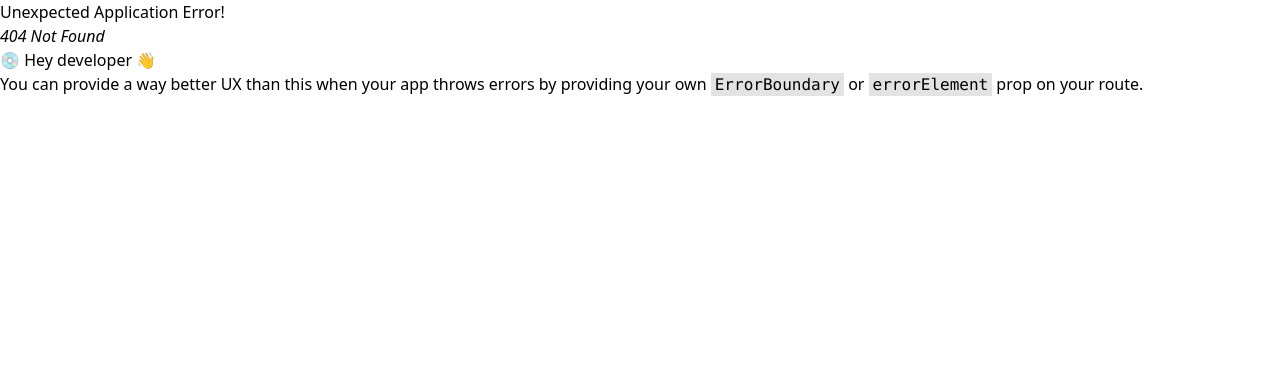
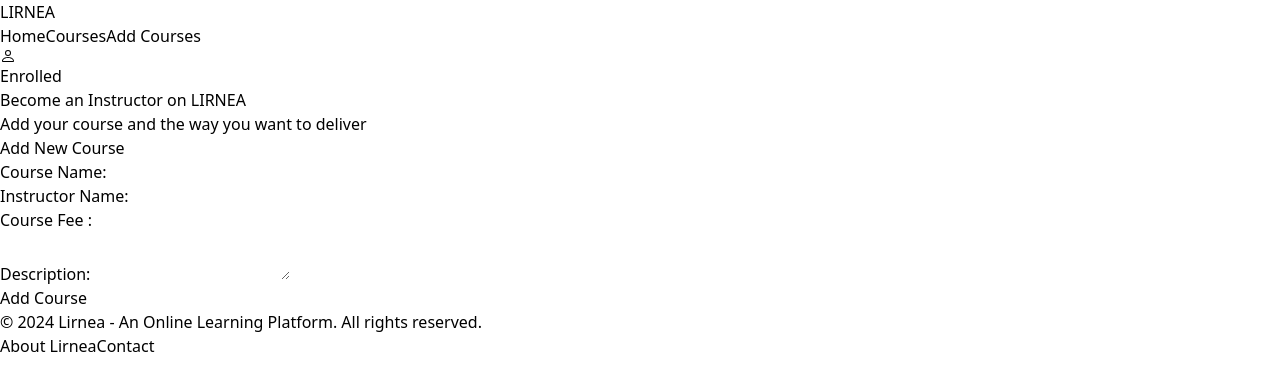
Before and after one commit to bekii7/react-online-learning-lirnea-, a React (Vite) app: page /AddCourses in a window 1280 px wide. Before the commit this address had no page. Shown: the top 390 px of the page. Built offline with nearby package versions, Linux system fonts and the light colour scheme.

Commit message:
everything before the login

```diff
--- a/src/App.css
+++ b/src/App.css
@@ -0,0 +1,4 @@
+textarea::-webkit-scrollbar {
+  width: 0; /* Hide scrollbar width */
+  height: 0; /* Hide scrollbar height */
+}
--- a/src/App.jsx
+++ b/src/App.jsx
@@ -5,6 +5,7 @@ import MainLayout from './layouts/MainLayOuts'
 import CoursesPage from './pages/CoursesPage'
 import CourseConfirm from './components/CourseConfirm'
 import Signin from './pages/Signin.'
+import AddCoursePage from './pages/AddCoursePage'
 
 function App() {
   const router = createBrowserRouter(
@@ -13,6 +14,7 @@ function App() {
           <Route index element={<HomePage />}/>
           <Route path ='/courses' element={<CoursesPage />}/>
           <Route path ='/signin' element={<Signin />}/>
+          <Route path ='/AddCourses' element={<AddCoursePage />}/>
         </Route>
       )
     )
--- a/src/assets/courses.json
+++ b/src/assets/courses.json
@@ -4,23 +4,32 @@
       "Name": "Introduction to Web Development",
       "Dis": "Learn the fundamentals of building websites.",
       "instructor": "Bereket Dereje",
-      "fee": "12.99"
+      "fee": "12.99",
+      "id": "a38c"
     },
     {
       "Name": "Data Science Essentials",
       "Dis": "Explore the world of data science and analytics.",
       "instructor": "chanyalew belacher",
-      "fee": "10.99"
+      "fee": "10.99",
+      "id": "aad6"
     },
     {
       "Name": "Digital Marketing Fundamentals",
       "Dis": "Learn key strategies for online marketing.",
       "instructor": "Yeabsira Bisrat",
-      "fee": "8.99"
+      "fee": "8.99",
+      "id": "aa59"
+    },
+    {
+      "id": "a1e5",
+      "Name": "intro to web dev",
+      "Dis": "introduction to web dev with beki",
+      "instructor": "bereket dereje",
+      "fee": "12"
     }
   ],
   "accounts": [
-    {},
     {
       "id": "c36d",
       "fName": "bereket",
--- /dev/null
+++ b/src/components/AddCourse.jsx
@@ -0,0 +1,69 @@
+import React, { useEffect } from 'react'
+import '../App.css'
+import { useState } from 'react'
+
+const AddCourse = () => {
+  const [name,setName] = useState('')
+  const [instructor,setInstructor] = useState('')
+  const [fee,setFee] = useState('')
+  const [dis,setDis] = useState('')
+
+  const newCourse = {
+    Name: name,
+    Dis: dis,
+    instructor:instructor,
+    fee: fee
+  }
+  const submit = (e)=>{
+    e.preventDefault()
+    console.log(newCourse)
+    fetch("http://localhost:3000/courses",{
+      method:"POST",
+      headers: {"content-type": "application/json"},
+      body : JSON.stringify(newCourse)
+    }).then(
+      alert('course added')
+
+    )
+  }
+  return (
+    <body className="bg-gray-100 h-screen flex justify-center items-center">
+    <div className="max-w-md w-full p-6 bg-white rounded-md shadow-md">
+        <h2 className="text-2xl font-semibold mb-4 text-center">Add New Course</h2>
+        <form action="/submit_course" onSubmit={submit} method="post">
+            <div className="mb-4">
+                <label for="course_name" className="block text-sm font-medium text-gray-700">Course Name:</label>
+                <input type="text" id="course_name" name="course_name" required value={name}
+                onChange={(e)=>setName(e.target.value)} autoComplete='off'
+                       className="mt-1 block w-full border-gray-300 rounded-md shadow-sm focus:ring-indigo-500 focus:border-indigo-500 sm:text-sm outline-none text-xl p-2"/>
+            </div>
+
+            <div className="mb-4">
+                <label for="instructor_name" className="block text-sm font-medium text-gray-700">Instructor Name:</label>
+                <input type="text" id="instructor" name="instructor" required value={instructor} onChange={(e)=>setInstructor(e.target.value)} autoComplete='off'
+                       className="mt-1 block w-full border-gray-300 rounded-md shadow-sm focus:ring-indigo-500 focus:border-indigo-500 sm:text-sm outline-none text-xl p-2"></input>
+            </div>
+            <div className="mb-4">
+                <label for="instructor_name" className="block text-sm font-medium text-gray-700">Course Fee :</label>
+                <input type="text" id="fee" name="fee" required value={fee} onChange={(e)=>setFee(e.target.value)} autoComplete='off'
+                       className="mt-1 block w-full border-gray-300 rounded-md shadow-sm focus:ring-indigo-500 focus:border-indigo-500 sm:text-sm outline-none text-xl p-2"></input>
+            </div>
+            <div className="mb-4">
+                <label for="instructor_name" className="block text-sm font-medium text-gray-700">Description:</label>
+                <textarea  id='Dis' name="Dis" required value={dis}
+                onChange={(e)=>setDis(e.target.value)} autoComplete='off'
+                       className="mt-1 block w-96 h-32 border-gray-300 rounded-md shadow-sm  sm:text-sm outline-none text-xl pb-12 pl-2 overflow-scroll"/>
+            </div>
+
+
+            <button type="submit"
+                    className="w-full bg-blue-800 text-white py-2 px-4 rounded-md hover:bg-blue-600 focus:outline-none focus:ring-2 focus:ring-green-500 focus:ring-opacity-50">
+                Add Course
+            </button>
+        </form>
+    </div>
+</body>
+  )
+}
+
+export default AddCourse
--- a/src/components/Courses.jsx
+++ b/src/components/Courses.jsx
@@ -1,13 +1,20 @@
 import React, { useEffect, useState } from 'react'
 import CourseConfirm from './CourseConfirm'
 import ClipLoader from 'react-spinners/ClipLoader'
+import { useLocation } from 'react-router-dom'
 
 
 const Courses = ({bere}) => {
   const [confirm,setConfirm] = useState(false)
   const [courses,setCourses] = useState([])
   const [loading,setLoading] = useState(true)
-
+  const location = useLocation()
+  let limit
+  if(location.pathname === '/'){
+    limit = 3
+  }else{
+    limit = 20
+  }
   const fetchData = async ()=>{
     try{
 
@@ -26,7 +33,7 @@ const Courses = ({bere}) => {
     <>
      <div className="container mx-auto px-4 py-8">
         <div className="grid grid-cols-1 md:grid-cols-3 gap-6">
-            {!loading ? courses.map((course) => (
+            {!loading ? courses.slice(0,limit).map((course) => (
                 <div key={course.key} className="bg-white rounded-lg shadow-md overflow-hidden">
                     <div className="p-4">
                         <h2 className="text-xl font-bold mb-2">{course.Name}</h2>
--- a/src/components/Hero.jsx
+++ b/src/components/Hero.jsx
@@ -1,4 +1,5 @@
 import React from 'react'
+import { NavLink } from 'react-router-dom'
 
 const Hero = () => {
   return (
--- /dev/null
+++ b/src/components/HeroAddCourse.jsx
@@ -0,0 +1,14 @@
+import React from 'react'
+
+const HeroAddCourse = () => {
+  return (
+    <section className="bg-blue-800 text-white py-8">
+    <div className="container mx-auto text-center px-4">
+        <h1 className="text-4xl font-bold mb-4">Become an Instructor on LIRNEA</h1>
+        <p className="text-lg mb-2">Add your course and the way you want to deliver</p>
+    </div>
+  </section>
+  )
+}
+
+export default HeroAddCourse
--- a/src/layouts/MainLayOuts.jsx
+++ b/src/layouts/MainLayOuts.jsx
@@ -11,7 +11,6 @@ const MainLayout = () => {
   let navbar= true
   if(noNavigation.pathname == '/signin')
   {
-    console.log('ya')
     navbar = false
   }else{
     console.log('no')
--- /dev/null
+++ b/src/pages/AddCoursePage.jsx
@@ -0,0 +1,14 @@
+import React from 'react'
+import AddCourse from '../components/AddCourse'
+import HeroAddCourse from '../components/HeroAddCourse'
+
+const AddCoursePage = () => {
+  return (
+    <>
+    <HeroAddCourse/>
+    <AddCourse/>
+    </>
+  )
+}
+
+export default AddCoursePage
--- a/src/pages/Signin..jsx
+++ b/src/pages/Signin..jsx
@@ -16,6 +16,8 @@ const Signin = () => {
   const [lessWord,setLessWord] = useState(false)
   const [takenUser,setTakenUser] = useState(false)
   const [correctPass,setCorrectPass] = useState(false)
+  const [passMatch,setPassMatch] = useState(true)
+  const [passAndCon,setPassAndCon] = useState(true)
 
  const signToLog = (e)=>{
   setCreate(prevstate => !prevstate)
@@ -23,6 +25,12 @@ const Signin = () => {
  }
  const verify = async (e)=>{
   e.preventDefault()
+  if(password !== confirmPassword){
+    console.log("not working")
+    setPassAndCon(false)
+  }else{
+
+
   if(userName.length<5){
     setLessWord(true)
 
@@ -39,7 +47,7 @@ const Signin = () => {
     else{
       createAcc()
     }
-  });}
+  });}}
  }
  //create account
  const createAcc = (e)=>{
@@ -65,10 +73,10 @@ const Signin = () => {
   window.location.href = "/"
   alert('new account created')
  }
-
+//login
  const verifyLog = async (e)=>{
   e.preventDefault()
-  const response = await fetch("http://localhost:8000/accs")
+  const response = await fetch("http://localhost:3000/accounts")
   const result = await response.json()
   result.forEach(user => {
 
@@ -76,12 +84,14 @@ const Signin = () => {
       console.log("well done")
       window.location.href = "/"
       alert("you login was succsesful")
+    }else{
+      setPassMatch(false)
     }
   });
  }
 
 useEffect(()=>{
- setCreate(true)
+ setCreate(false)
 },[])
   return (
     <>
@@ -89,6 +99,7 @@ useEffect(()=>{
       <div className="min-h-screen bg-gray-900 text-white">
         <section className="w-4/5 h-auto bg-slate-800 ml-20  p-8 rounded-lg          shadow-lg">
           {create ? <div className="flex flex-col items-center justify-center h-full mt-32">
+          {!passAndCon ?<h3 className='absolute top-0 bg-red-100 text-red-600 text-xl'>The passwords doesn't match</h3>: null}
             <h2 className='absolute right-32 top-32 hover:cursor-pointer' onClick={signToLog}>Already have account?</h2>
             <h1 className="text-3xl font-bold mb-6">Create Account</h1>
             <form onSubmit={verify}
@@ -157,8 +168,9 @@ useEffect(()=>{
 //login
 
          <div className="flex flex-col items-center justify-center h-full mt-32">
+          {!passMatch ?<h3 className='absolute top-0 bg-red-100 text-red-600 text-xl'>The password and username doesn't match</h3>: null}
          <h2 className='absolute right-32 top-32 hover:cursor-pointer' onClick={signToLog}>Create account?</h2>
-         <h1 className="text-3xl font-bold mb-6">Create Account</h1>
+         <h1 className="text-3xl font-bold mb-6">Sign in</h1>
          <form onSubmit={verifyLog}
          className="w-full max-w-sm">
            <div className="mb-4">
```
